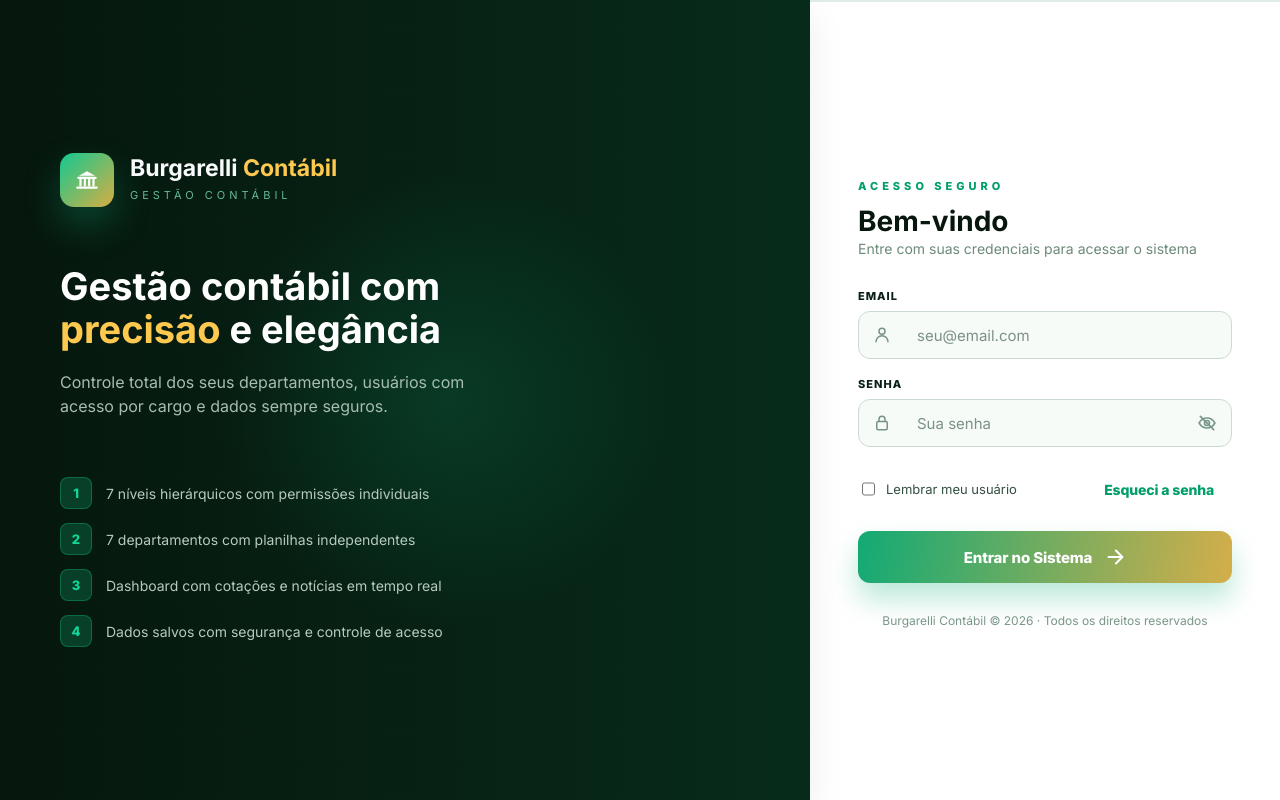
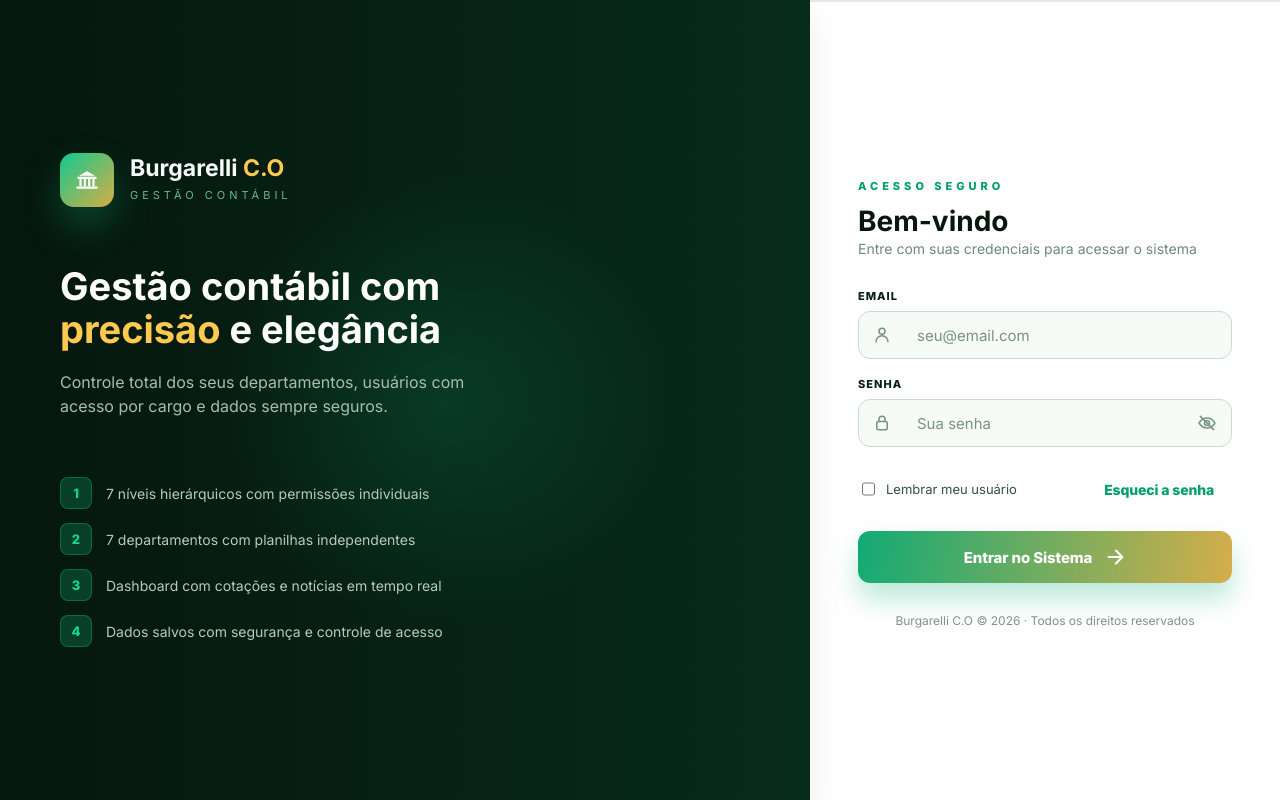
Before and after one commit to sistemaburgarelli2-boop/novo-sistema-contabilidade, a Next.js app: page /auth/login in a window 1280 px wide. Built offline with nearby package versions, Linux system fonts and the light colour scheme.

Commit message:
chore: renomeia sistema de Burgarelli Contabil para Burgarelli C.O
Co-Authored-By: Claude Sonnet 4.6 <noreply@anthropic.com>

```diff
--- a/app/auth/login/page.tsx
+++ b/app/auth/login/page.tsx
@@ -126,7 +126,7 @@ export default function Login() {
             </div>
             <div>
               <strong>
-                Burgarelli <span>Contábil</span>
+                Burgarelli <span>C.O</span>
               </strong>
               <small>Gestão contábil</small>
             </div>
@@ -218,7 +218,7 @@ export default function Login() {
             <ArrowIcon />
           </button>
 
-          <p className="copyright">Burgarelli Contábil © 2026 · Todos os direitos reservados</p>
+          <p className="copyright">Burgarelli C.O © 2026 · Todos os direitos reservados</p>
         </form>
       </section>
 
--- a/app/dashboard/page.tsx
+++ b/app/dashboard/page.tsx
@@ -29,7 +29,7 @@ const notices = [
   {
     badge: "Informativo",
     description: "Fluxo multiempresa, auditoria e convites seguros ativos no sistema.",
-    title: "Bem-vindo ao Burgarelli Contábil",
+    title: "Bem-vindo ao Burgarelli C.O",
   },
 ];
 
--- a/app/layout.tsx
+++ b/app/layout.tsx
@@ -2,8 +2,8 @@ import type { ReactNode } from "react";
 import "./globals.css";
 
 export const metadata = {
-  title: "Burgarelli Contabil",
-  description: "Sistema de gestao contabil Burgarelli",
+  title: "Burgarelli C.O",
+  description: "Sistema de gestao contabil Burgarelli C.O",
 };
 
 export default function RootLayout({ children }: { children: ReactNode }) {
--- a/components/layout/AppShell.tsx
+++ b/components/layout/AppShell.tsx
@@ -65,7 +65,7 @@ function groupedNavigation() {
 
 export function AppShell({ children }: { children: ReactNode }) {
   const pathname = usePathname();
-  const pageTitle = pageTitles[pathname] ?? "Burgarelli Contábil";
+  const pageTitle = pageTitles[pathname] ?? "Burgarelli C.O";
   const navGroups = groupedNavigation();
 
   return (
@@ -77,7 +77,7 @@ export function AppShell({ children }: { children: ReactNode }) {
           </div>
           <div>
             <strong>
-              Burgarelli <span>Contábil</span>
+              Burgarelli <span>C.O</span>
             </strong>
             <small>Gestão contábil</small>
           </div>
```
